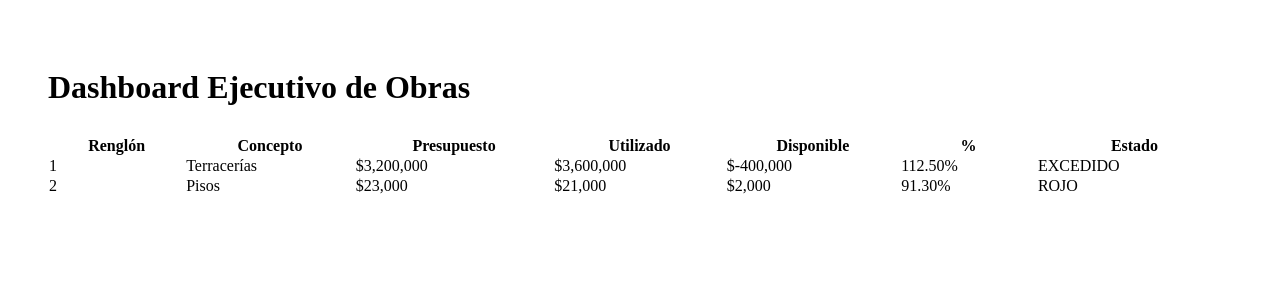
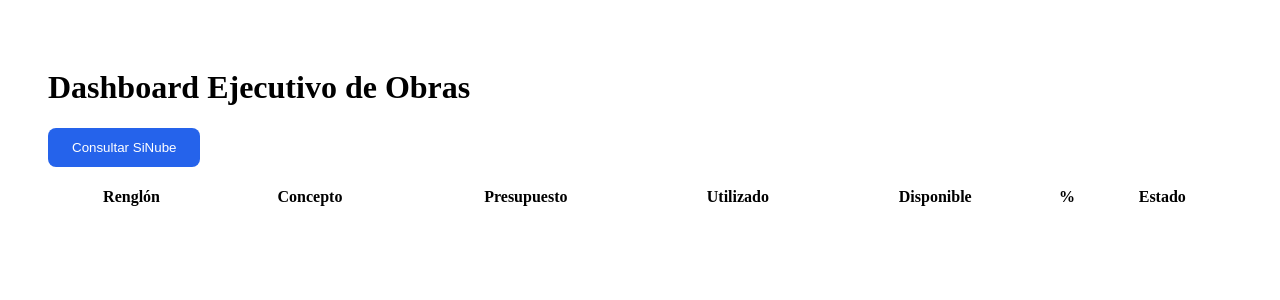
Before and after one commit to rodrigosyonet-commits/obra-dashboard, a Next.js app: page / in a window 1280 px wide. Shown: the top 300 px of the page. Built offline with nearby package versions, Linux system fonts and the light colour scheme.

Commit message:
Refactor data fetching and loading state management

```diff
--- a/app/page.tsx
+++ b/app/page.tsx
@@ -1,48 +1,61 @@
 "use client";
 
-import { useEffect, useState } from "react";
-import { calculateRow } from "@/lib/metrics";
+import { useState } from "react";
 
 export default function Home() {
 
+  const [loading, setLoading] = useState(false);
   const [datos, setDatos] = useState<any[]>([]);
 
-  useEffect(() => {
+  async function consultar() {
 
-    // Datos de prueba
+    setLoading(true);
 
-    const demo = [
-      {
-        renglon: 1,
-        descripcion: "Terracerías",
-        subtotalPresupuestado: 3200000,
-        cantidad: 3600,
-        valorUnitario: 1000
-      },
-      {
-        renglon: 2,
-        descripcion: "Pisos",
-        subtotalPresupuestado: 23000,
-        cantidad: 21,
-        valorUnitario: 1000
-      }
-    ];
+    try {
 
-    setDatos(
-      demo.map(calculateRow)
-    );
+      const response = await fetch("/api/presupuesto");
 
-  }, []);
+      const result = await response.json();
+
+      console.log(result);
+
+      setDatos(result.data || []);
+
+    } catch (error) {
+
+      console.error(error);
+
+    } finally {
+
+      setLoading(false);
+
+    }
+  }
 
   return (
     <main style={{ padding: "40px" }}>
 
       <h1>Dashboard Ejecutivo de Obras</h1>
 
+      <button
+        onClick={consultar}
+        disabled={loading}
+        style={{
+          background: "#2563eb",
+          color: "white",
+          border: "none",
+          padding: "12px 24px",
+          borderRadius: "8px",
+          cursor: "pointer",
+          marginBottom: "20px"
+        }}
+      >
+        {loading ? "Consultando..." : "Consultar SiNube"}
+      </button>
+
       <table
         style={{
           width: "100%",
-          marginTop: "30px",
           borderCollapse: "collapse"
         }}
       >
@@ -59,7 +72,8 @@ export default function Home() {
         </thead>
 
         <tbody>
-          {datos.map((row, index) => (
+
+          {datos.map((row: any, index: number) => (
 
             <tr key={index}>
 
@@ -68,33 +82,28 @@ export default function Home() {
               <td>{row.descripcion}</td>
 
               <td>
-                $
-                {row.presupuesto.toLocaleString()}
+                ${row.presupuesto?.toLocaleString()}
               </td>
 
               <td>
-                $
-                {row.utilizado.toLocaleString()}
+                ${row.utilizado?.toLocaleString()}
               </td>
 
               <td>
-                $
-                {row.disponible.toLocaleString()}
+                ${row.disponible?.toLocaleString()}
               </td>
 
               <td>
-                {row.porcentaje.toFixed(2)}%
+                {row.porcentaje?.toFixed(2)}%
               </td>
 
-              <td>
-                {row.estado}
-              </td>
+              <td>{row.estado}</td>
 
             </tr>
 
           ))}
+
         </tbody>
-
       </table>
 
     </main>
```
